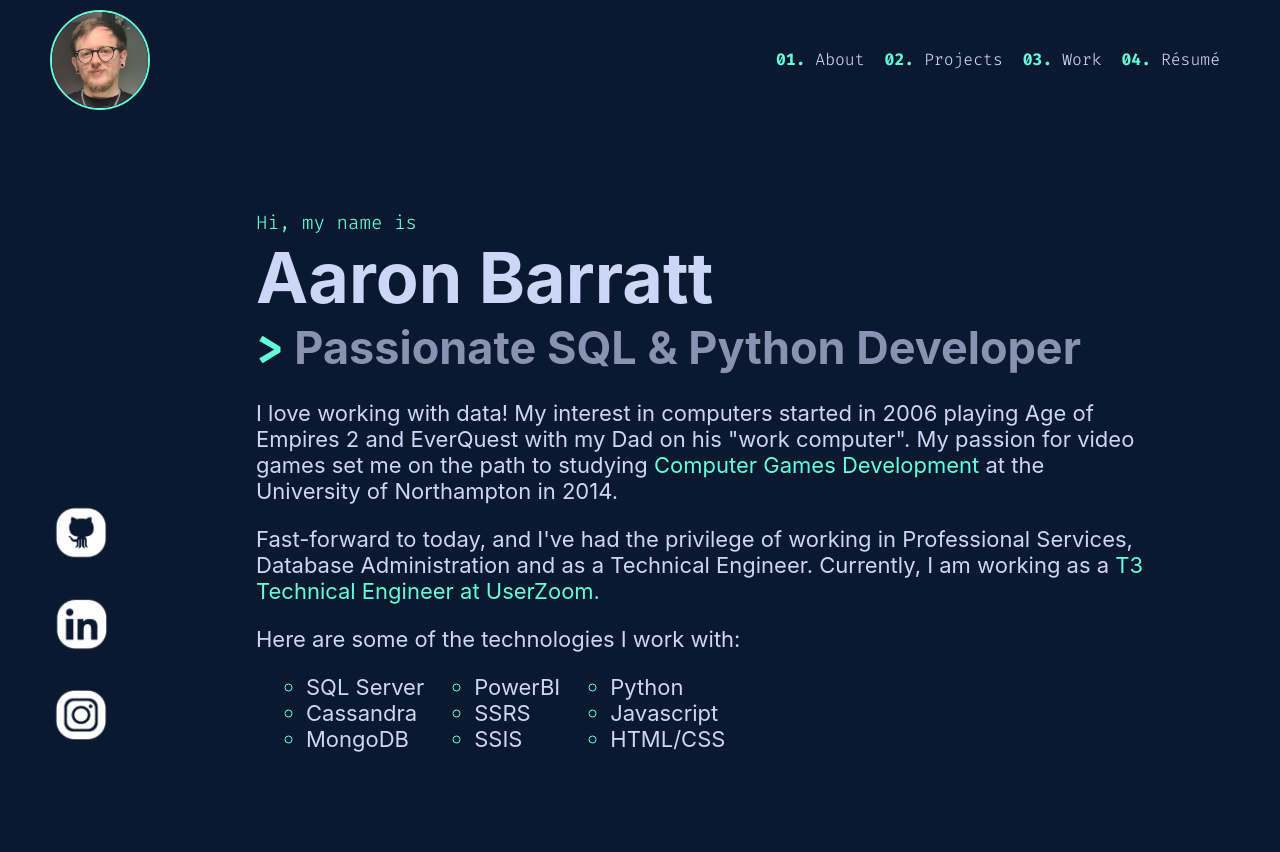
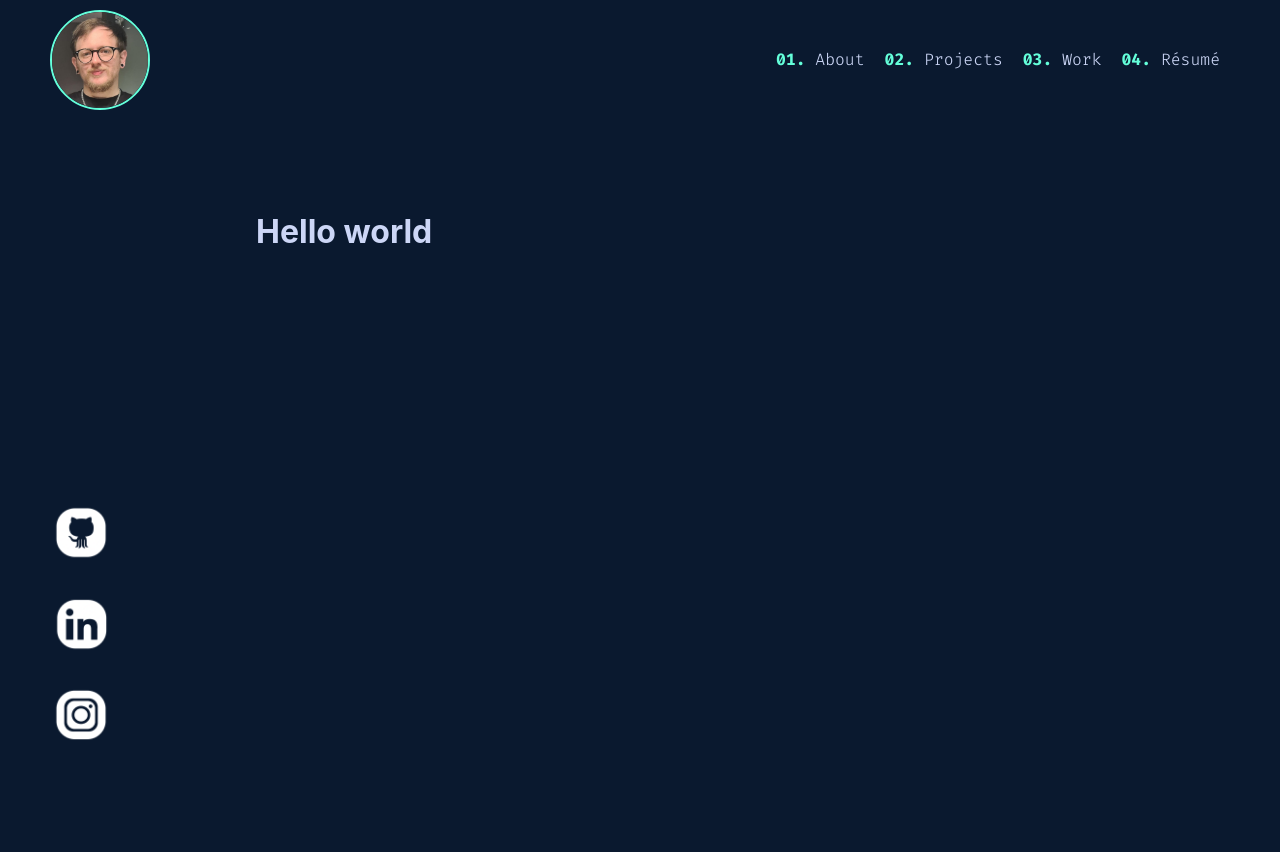
Before and after one commit to BanAaron/aaron-barratt-website, a Flask app: page /about in a window 1280 px wide. After the commit the page ends 740 px from the top, so only its background shows below. Run offline with Flask 2, Linux system fonts and the light colour scheme.

Commit message:
Implemented the easy parts of Chris' feedback

```diff
--- a/templates/about.html
+++ b/templates/about.html
@@ -1,33 +1,5 @@
+
 {% extends "index.html" %}
 {% block content %}
-<div id ="about_me">
-    <h3 id="tag_line">Hi, my name is</h3>
-    <h1>{{name}}</h1>
-    <h2><span id="pointy">></span> {{tag_line}}</h2>
-    <p>I love working with data! My interest in computers started in 2006 playing Age of Empires 2 and EverQuest with
-     my Dad on his "work computer". My passion for video games set me on the path to studying
-     <a href="https://www.northampton.ac.uk/courses/games-programming-bsc-hons/" target=_blank>Computer Games Development
-     </a> at the University of Northampton in 2014.</p>
-
-    <p>Fast-forward to today, and I've had the privilege of working in Professional Services, Database Administration
-    and as a Technical Engineer. Currently, I am working as a <a href="https://www.userzoom.com/" target=_blank>
-    T3 Technical Engineer at UserZoom.</a></p>
-
-    <p>Here are some of the technologies I work with:</p>
-    <ul>
-        <li><p>SQL Server</p></li>
-        <li><p>Cassandra</p></li>
-        <li><p>MongoDB</p></li>
-    </ul>
-    <ul>
-        <li><p>PowerBI</p></li>
-        <li><p>SSRS</p></li>
-        <li><p>SSIS</p></li>
-    </ul>
-    <ul>
-        <li><p>Python</p></li>
-        <li><p>Javascript</p></li>
-        <li><p>HTML/CSS</p></li>
-    </ul>
-</div>
+<h1>Hello world</h1>
 {% endblock %}
--- a/templates/index.html
+++ b/templates/index.html
@@ -9,7 +9,7 @@
   <body>
     <div id="header">
       <div id="pfp_container">
-        <a href="{{ url_for('views.about_page')}}"><img id="pfp" src="/static/pfp.jpg"></a>
+        <a href="{{ url_for('views.home_page')}}"><img id="pfp" src="/static/pfp.jpg"></a>
       </div>
       <div id="nav_bar">
         <ul>
--- a/views.py
+++ b/views.py
@@ -4,17 +4,15 @@ views = Blueprint(__name__, "views")
 
 
 @views.route("/")
-def go_home():
-    return redirect(url_for("views.about_page"))
+def home_page():
+    return render_template(
+        "home.html", name="Aaron Barratt", tag_line="Passionate SQL & Python Developer"
+    )
 
 
 @views.route("/about")
 def about_page():
-    return render_template(
-        "about.html",
-        name="Aaron Barratt",
-        tag_line="Passionate SQL & Python Developer",
-    )
+    return render_template("about.html")
 
 
 @views.route("/projects")
```
Also changed, not shown: templates/home.html (added, +33 -0 lines).
